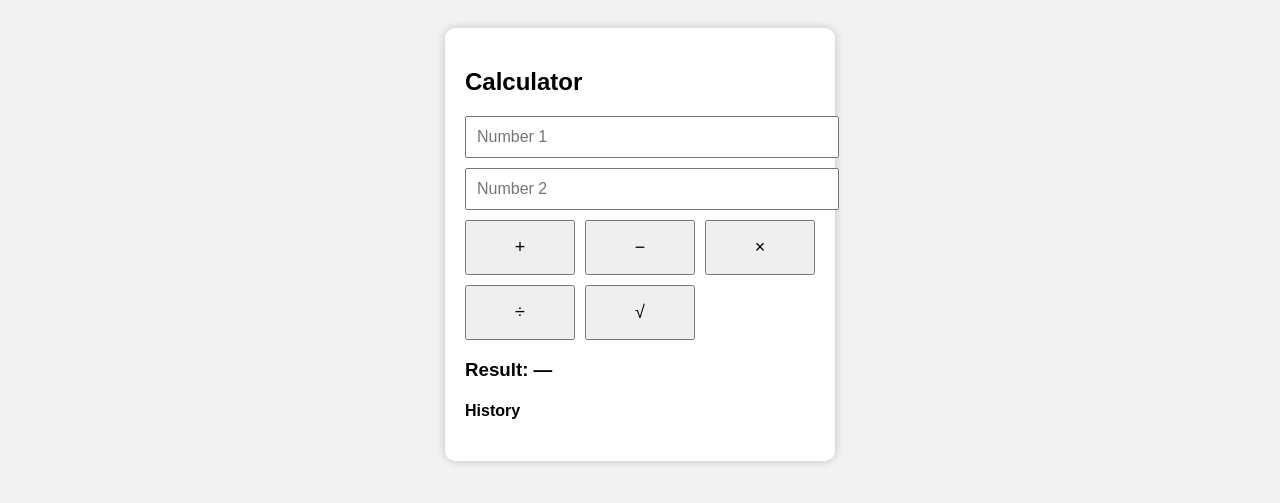
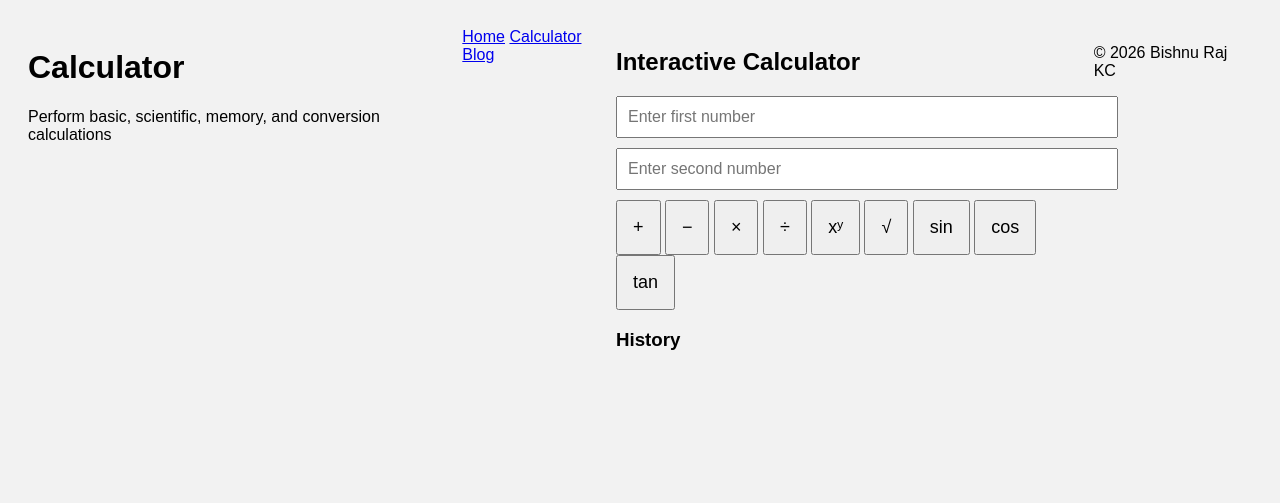
Before and after one commit to Bishnurajkc-github/bishnurajkc, a Flask app: page /calculator in a window 1280 px wide. Shown: the top 503 px of the page. Run offline with Flask 3, Linux system fonts and the light colour scheme.

Commit message:
Update calculator.html
calculator.html updated

```diff
--- a/templates/calculator.html
+++ b/templates/calculator.html
@@ -1,34 +1,62 @@
 <!DOCTYPE html>
-<html>
+<html lang="en">
 <head>
-    <title>Flask Calculator</title>
-    <meta name="viewport" content="width=device-width, initial-scale=1">
+    <meta charset="UTF-8">
+    <meta name="viewport" content="width=device-width, initial-scale=1.0">
+    <title>Calculator – Bishnu Raj KC</title>
     <link rel="stylesheet" href="{{ url_for('static', filename='calculator/css/calculator.css') }}">
 </head>
 <body>
 
-<div class="calculator">
-    <h2>Calculator</h2>
+    <header>
+        <div class="container">
+            <h1>Calculator</h1>
+            <p>Perform basic, scientific, memory, and conversion calculations</p>
+        </div>
+    </header>
 
-    <input type="number" id="a" placeholder="Number 1">
-    <input type="number" id="b" placeholder="Number 2">
+    <nav>
+        <div class="container">
+            <a href="{{ url_for('home') }}">Home</a>
+            <a href="{{ url_for('calculator_page') }}">Calculator</a>
+            <a href="{{ url_for('blog_page') }}">Blog</a>
+        </div>
+    </nav>
 
-    <div class="buttons">
-        <button onclick="calc('add')">+</button>
-        <button onclick="calc('sub')">−</button>
-        <button onclick="calc('mul')">×</button>
-        <button onclick="calc('div')">÷</button>
-        <button onclick="calc('sqrt')">√</button>
-    </div>
+    <main>
+        <div class="container calculator-container">
+            <h2>Interactive Calculator</h2>
 
-    <h3 id="result">Result: —</h3>
+            <div class="calculator-inputs">
+                <input type="number" id="a" placeholder="Enter first number">
+                <input type="number" id="b" placeholder="Enter second number">
+            </div>
 
-    <div class="history">
-        <h4>History</h4>
-        <ul id="history"></ul>
-    </div>
-</div>
+            <div class="calculator-buttons">
+                <button onclick="calc('add')">+</button>
+                <button onclick="calc('subtract')">−</button>
+                <button onclick="calc('multiply')">×</button>
+                <button onclick="calc('divide')">÷</button>
+                <button onclick="calc('power')">xʸ</button>
+                <button onclick="calc('sqrt')">√</button>
+                <button onclick="calc('sin')">sin</button>
+                <button onclick="calc('cos')">cos</button>
+                <button onclick="calc('tan')">tan</button>
+            </div>
 
-<script src="{{ url_for('static', filename='calculator/js/calculator.js') }}"></script>
+            <div id="result" class="calculator-result"></div>
+
+            <h3>History</h3>
+            <ul id="history" class="calculator-history"></ul>
+        </div>
+    </main>
+
+    <footer>
+        <div class="container">
+            <p>&copy; 2026 Bishnu Raj KC</p>
+        </div>
+    </footer>
+
+    <script src="{{ url_for('static', filename='calculator/js/calculator.js') }}"></script>
 </body>
 </html>
```
